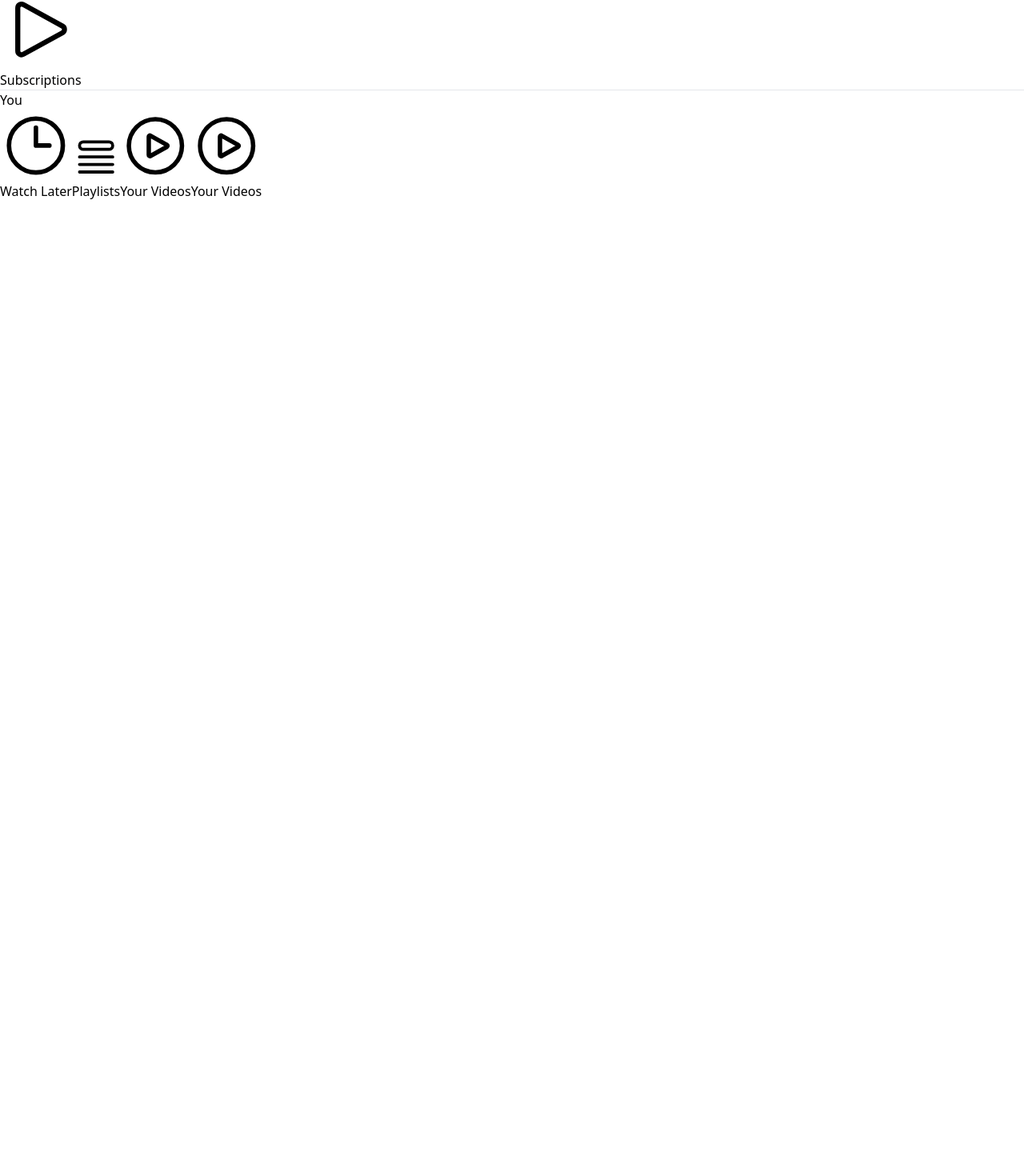
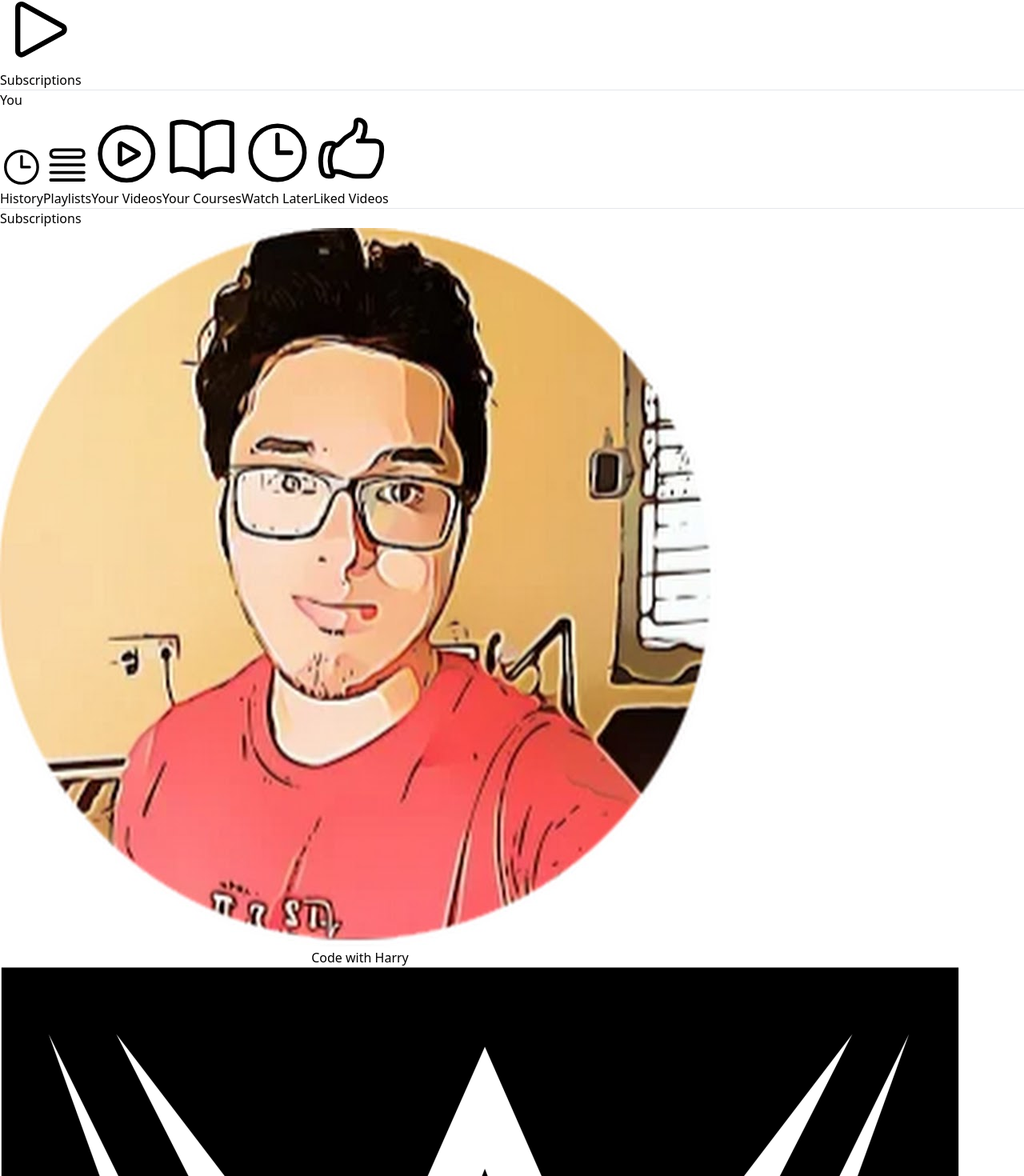
Before and after one commit to Dilpreet-47/yt_clone, a React (Vite) app in the folder frontend/ytclone/: page / in a window 1280 px wide. Shown: the part 2795-4265 px from the top of the page at 80% size. Before the commit the page ends 3046 px from the top, so only its background shows below. Built offline with nearby package versions, Linux system fonts and the light colour scheme.

Commit message:
added sidebar 50%

```diff
--- a/frontend/ytclone/src/components/sidebar/sidebar.jsx
+++ b/frontend/ytclone/src/components/sidebar/sidebar.jsx
@@ -1,4 +1,8 @@
 import shorts from "../../assets/Youtube_shorts_icon.svg.png"
+import harry from "../../assets/codeharry.jpg"
+import wwe from "../../assets/wwe.webp"
+import shubh from "../../assets/shubh.jpg"
+import hernan from "../../assets/Cropped_Image.png"
 
 const Sidebar = () => {
     return (
@@ -34,13 +38,13 @@
             </button>
 
             <hr className="m-4" />
-            <h1 className="font-semibold mb-4">You</h1>
+            <h1 className="font-semibold mb-4 ml-2">You</h1>
 
             <button className="flex items-center gap-4 p-2 rounded-xl hover:bg-gray-200 w-full">
                 <svg xmlns="http://www.w3.org/2000/svg" fill="none" viewBox="0 0 24 24" stroke-width="1.5" stroke="currentColor" class="size-6">
                     <path stroke-linecap="round" stroke-linejoin="round" d="M12 6v6h4.5m4.5 0a9 9 0 1 1-18 0 9 9 0 0 1 18 0Z" />
                 </svg>
-                <p className="text-xl ">Watch Later</p>
+                <p className="text-xl ">History</p>
             </button>
 
             <button className="flex items-center gap-4 p-2 rounded-xl hover:bg-gray-200 w-full">
@@ -55,17 +59,48 @@
                     <path stroke-linecap="round" stroke-linejoin="round" d="M21 12a9 9 0 1 1-18 0 9 9 0 0 1 18 0Z" />
                     <path stroke-linecap="round" stroke-linejoin="round" d="M15.91 11.672a.375.375 0 0 1 0 .656l-5.603 3.113a.375.375 0 0 1-.557-.328V8.887c0-.286.307-.466.557-.327l5.603 3.112Z" />
                 </svg>
-
                 <p className="text-xl ">Your Videos</p>
             </button>
 
             <button className="flex items-center gap-4 p-2 rounded-xl hover:bg-gray-200 w-full">
                 <svg xmlns="http://www.w3.org/2000/svg" fill="none" viewBox="0 0 24 24" stroke-width="1.5" stroke="currentColor" class="size-6">
-                    <path stroke-linecap="round" stroke-linejoin="round" d="M21 12a9 9 0 1 1-18 0 9 9 0 0 1 18 0Z" />
-                    <path stroke-linecap="round" stroke-linejoin="round" d="M15.91 11.672a.375.375 0 0 1 0 .656l-5.603 3.113a.375.375 0 0 1-.557-.328V8.887c0-.286.307-.466.557-.327l5.603 3.112Z" />
+                    <path stroke-linecap="round" stroke-linejoin="round" d="M12 6.042A8.967 8.967 0 0 0 6 3.75c-1.052 0-2.062.18-3 .512v14.25A8.987 8.987 0 0 1 6 18c2.305 0 4.408.867 6 2.292m0-14.25a8.966 8.966 0 0 1 6-2.292c1.052 0 2.062.18 3 .512v14.25A8.987 8.987 0 0 0 18 18a8.967 8.967 0 0 0-6 2.292m0-14.25v14.25" />
                 </svg>
+                <p className="text-xl ">Your Courses</p>
+            </button>
 
-                <p className="text-xl ">Your Videos</p>
+            <button className="flex items-center gap-4 p-2 rounded-xl hover:bg-gray-200 w-full">
+                <svg xmlns="http://www.w3.org/2000/svg" fill="none" viewBox="0 0 24 24" stroke-width="1.5" stroke="currentColor" class="size-6">
+                    <path stroke-linecap="round" stroke-linejoin="round" d="M12 6v6h4.5m4.5 0a9 9 0 1 1-18 0 9 9 0 0 1 18 0Z" />
+                </svg>
+                <p className="text-xl ">Watch Later</p>
+            </button>
+
+            <button className="flex items-center gap-4 p-2 rounded-xl hover:bg-gray-200 w-full">
+                <svg xmlns="http://www.w3.org/2000/svg" fill="none" viewBox="0 0 24 24" stroke-width="1.5" stroke="currentColor" class="size-6">
+                    <path stroke-linecap="round" stroke-linejoin="round" d="M6.633 10.25c.806 0 1.533-.446 2.031-1.08a9.041 9.041 0 0 1 2.861-2.4c.723-.384 1.35-.956 1.653-1.715a4.498 4.498 0 0 0 .322-1.672V2.75a.75.75 0 0 1 .75-.75 2.25 2.25 0 0 1 2.25 2.25c0 1.152-.26 2.243-.723 3.218-.266.558.107 1.282.725 1.282m0 0h3.126c1.026 0 1.945.694 2.054 1.715.045.422.068.85.068 1.285a11.95 11.95 0 0 1-2.649 7.521c-.388.482-.987.729-1.605.729H13.48c-.483 0-.964-.078-1.423-.23l-3.114-1.04a4.501 4.501 0 0 0-1.423-.23H5.904m10.598-9.75H14.25M5.904 18.5c.083.205.173.405.27.602.197.4-.078.898-.523.898h-.908c-.889 0-1.713-.518-1.972-1.368a12 12 0 0 1-.521-3.507c0-1.553.295-3.036.831-4.398C3.387 9.953 4.167 9.5 5 9.5h1.053c.472 0 .745.556.5.96a8.958 8.958 0 0 0-1.302 4.665c0 1.194.232 2.333.654 3.375Z" />
+                </svg>
+                <p className="text-xl ">Liked Videos</p>
+            </button>
+
+            <hr className="m-4" />
+            <h1 className="font-semibold mb-4 ml-2">Subscriptions</h1>
+
+            <button className="flex items-center gap-4 p-2 rounded-xl hover:bg-gray-200 w-full">
+                <img src={harry} alt="" className="w-7"/>
+                <p className="text-xl ">Code with Harry</p>
+            </button>
+            <button className="flex items-center gap-4 p-2 rounded-xl hover:bg-gray-200 w-full">
+                <img src={wwe} alt="" className="w-7 rounded-full"/>
+                <p className="text-xl ">WWE</p>
+            </button>
+            <button className="flex items-center gap-4 p-2 rounded-xl hover:bg-gray-200 w-full">
+                <img src={shubh} alt="" className="w-7 rounded-full"/>
+                <p className="text-xl ">Shubh</p>
+            </button>
+            <button className="flex items-center gap-4 p-2 rounded-xl hover:bg-gray-200 w-full">
+                <img src={hernan} alt="" className="w-7 rounded-full"/>
+                <p className="text-xl ">Hernan</p>
             </button>
         </div>
     )
```
